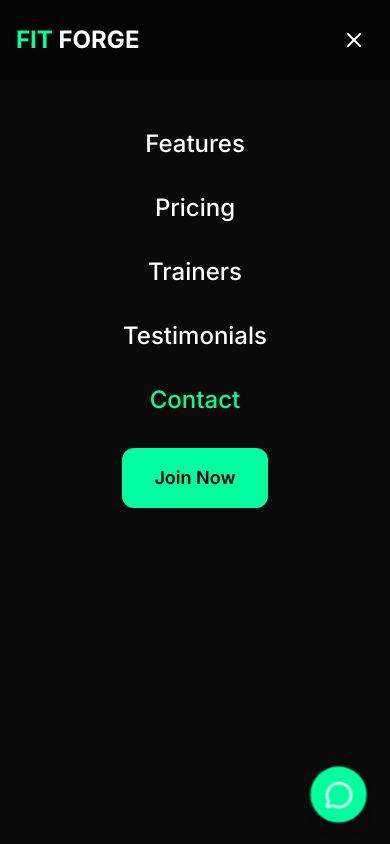
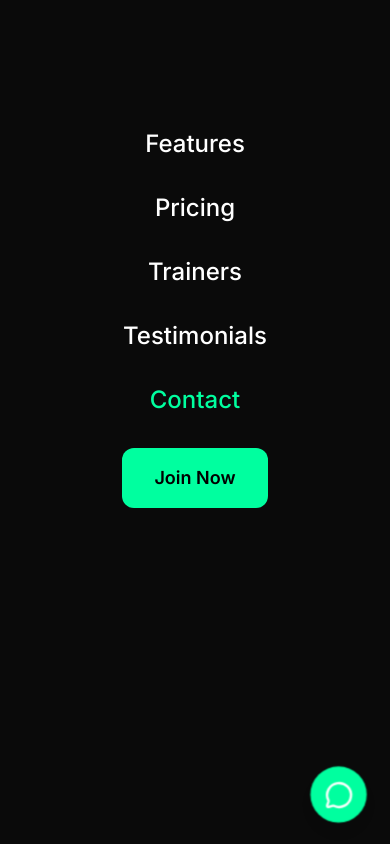
Before and after one commit to Fahadkhanreal/gym-landing-page, a Next.js app in the folder gym-landing-page/: page / in a window 390 px wide. Both pictures are taken after a click on the button 354 px from the left and 40 px from the top of the page. Shown: the top 844 px of the page. Built offline with nearby package versions, Linux system fonts and the light colour scheme.

Commit message:
first commits

```diff
--- a/gym-landing-page/components/layout/navbar.tsx
+++ b/gym-landing-page/components/layout/navbar.tsx
@@ -131,14 +131,14 @@ export default function Navbar() {
         {isMobileMenuOpen && (
           <motion.div
             id="mobile-menu"
-            className="md:hidden fixed top-20 left-0 right-0 bottom-0 bg-[#0A0A0A] z-[100] overflow-y-auto"
+            className="md:hidden fixed inset-0 bg-[#0A0A0A] z-[100] overflow-y-auto"
             variants={slideInRight}
             initial="hidden"
             animate="visible"
             exit="exit"
             aria-hidden={!isMobileMenuOpen}
           >
-            <div className="flex flex-col items-center justify-start min-h-full py-12 space-y-8 px-4">
+            <div className="flex flex-col items-center justify-start min-h-full pt-32 pb-12 space-y-8 px-4">
               {navLinks.map((link, index) => (
                 <motion.a
                   key={link.href}
```
